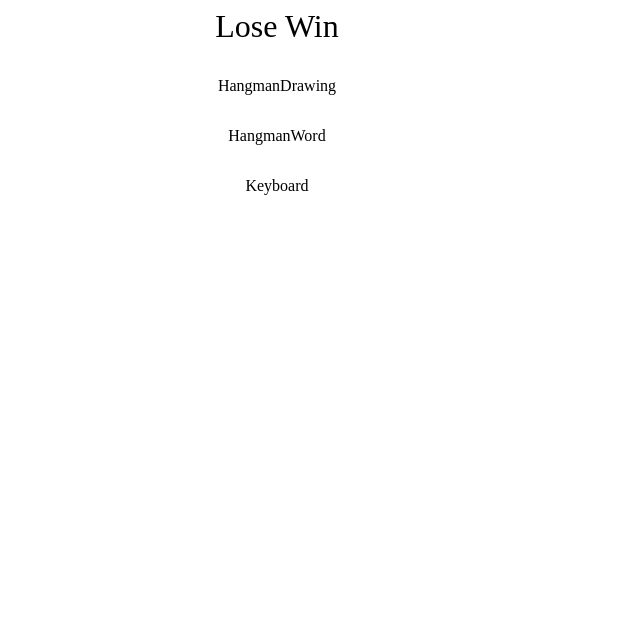
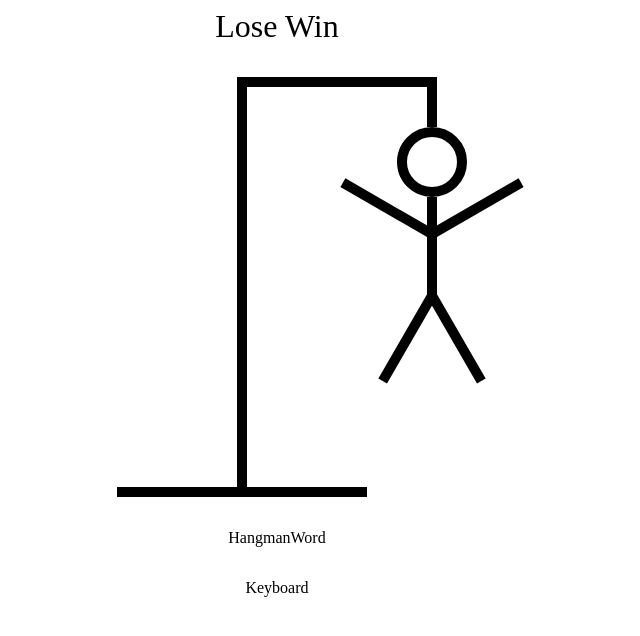
Before and after one commit to jls777/hangman, a React (Vite) app: page / in a window 1280 px wide. Shown: the top 636 px of the page, without its empty margins (363-1003 px from the left). Built offline with nearby package versions, Linux system fonts and the light colour scheme.

Commit message:
hangmandrawing

```diff
--- a/src/HangmanDrawing.tsx
+++ b/src/HangmanDrawing.tsx
@@ -1,5 +1,128 @@
 import React from "react";
 
+const HEAD = (
+  <div
+    style={{
+      width: "50px",
+      height: "50px",
+      borderRadius: "100%",
+      border: "10px solid black",
+      position: "absolute",
+      top: "50px",
+      right: "-30px",
+    }}
+  />
+);
+
+const BODY = (
+  <div
+    style={{
+      width: "10px",
+      height: "100px",
+      background: "black",
+      position: "absolute",
+      top: "120px",
+      right: 0,
+    }}
+  />
+);
+
+const RIGHT_ARM = (
+  <div
+    style={{
+      width: "100px",
+      height: "10px",
+      background: "black",
+      position: "absolute",
+      top: "150px",
+      right: "-100px",
+      rotate: "-30deg",
+      transformOrigin: "left bottom",
+    }}
+  />
+);
+
+const LEFT_ARM = (
+  <div
+    style={{
+      width: "100px",
+      height: "10px",
+      background: "black",
+      position: "absolute",
+      top: "150px",
+      right: "10px",
+      rotate: "30deg",
+      transformOrigin: "right bottom",
+    }}
+  />
+);
+
+const RIGHT_LEG = (
+  <div
+    style={{
+      width: "100px",
+      height: "10px",
+      background: "black",
+      position: "absolute",
+      top: "210px",
+      right: "-90px",
+      rotate: "60deg",
+      transformOrigin: "left bottom",
+    }}
+  />
+);
+
+const LEFT_LEG = (
+  <div
+    style={{
+      width: "100px",
+      height: "10px",
+      background: "black",
+      position: "absolute",
+      top: "210px",
+      right: 0,
+      rotate: "-60deg",
+      transformOrigin: "right bottom",
+    }}
+  />
+);
+
 export default function HangmanDrawing() {
-  return <div>HangmanDrawing</div>;
+  return (
+    <div style={{ position: "relative" }}>
+      {HEAD}
+      {BODY}
+      {RIGHT_ARM}
+      {LEFT_ARM}
+      {RIGHT_LEG}
+      {LEFT_LEG}
+      <div
+        style={{
+          height: "50px",
+          width: "10px",
+          background: "black",
+          position: "absolute",
+          top: 0,
+          right: 0,
+        }}
+      />
+      <div
+        style={{
+          height: "10px",
+          width: "200px",
+          background: "black",
+          marginLeft: "120px",
+        }}
+      />
+      <div
+        style={{
+          height: "400px",
+          width: "10px",
+          background: "black",
+          marginLeft: "120px",
+        }}
+      />
+      <div style={{ height: "10px", width: "250px", background: "black" }} />
+    </div>
+  );
 }
```
